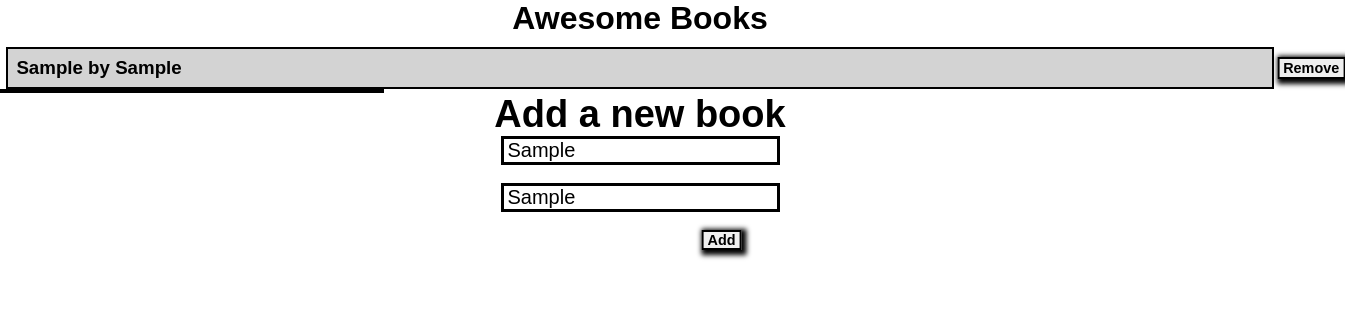
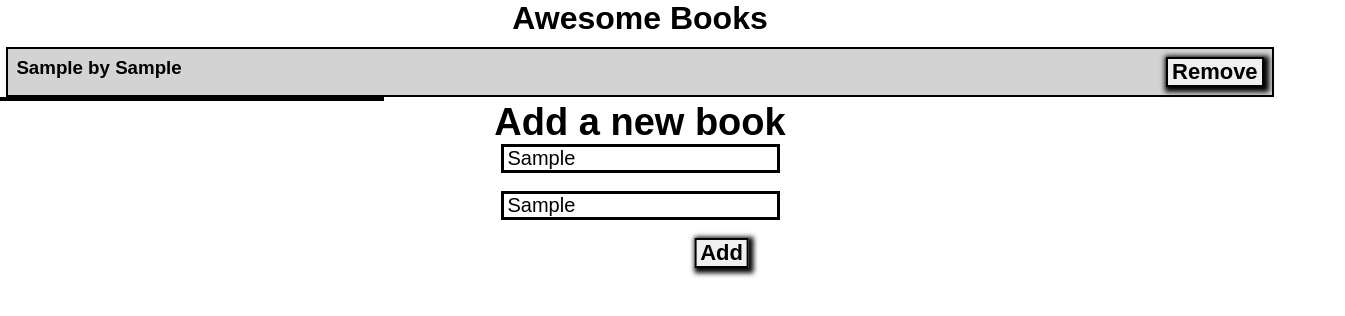
Before and after one commit to joskalenda/awesome_books, a website: page index.html in a window 1280 px wide. Both pictures are taken after typing "Sample", "Sample" into the empty fields and a click on the button "Add". Shown: the whole page, 1345 px wide, since content can reach past the window. Drawn offline with Linux system fonts and the light colour scheme.

Commit message:
update css remove-btn

```diff
--- a/style.css
+++ b/style.css
@@ -15,12 +15,6 @@ body {
   margin: 0.625rem 0.4rem 0 0.4rem;
 }
 
-.display-div:nth-child(odd) {
-  background-color: lightgray;
-}
-
-
-
 .display-div {
   text-align: center;
   justify-content: space-between;
@@ -28,6 +22,10 @@ body {
   padding: 8px;
   width: 100%;
   margin: 0;
+}
+
+.display-div:nth-child(odd) {
+  background-color: lightgray;
 }
 
 h2 {
@@ -57,14 +55,21 @@ input::placeholder {
   font-weight: bold;
 }
 
-.add--btn,
-.rmBtn {
-  font-size: 24px;
+.add--btn {
+  font-size: 22px;
   padding: 0 0.25rem;
   border: 2px solid #000;
   box-shadow: 2px 2px 5px 3px #000;
-  font-size: 0.9rem;
   font-weight: bold;
   text-align: end;
   transform: translateX(5.1rem);
 }
+
+.rmBtn {
+  font-size: 22px;
+  padding: 0 0.25rem;
+  border: 2px solid #000;
+  box-shadow: 2px 2px 5px 3px #000;
+  font-weight: bold;
+  text-align: end;
+}
```
